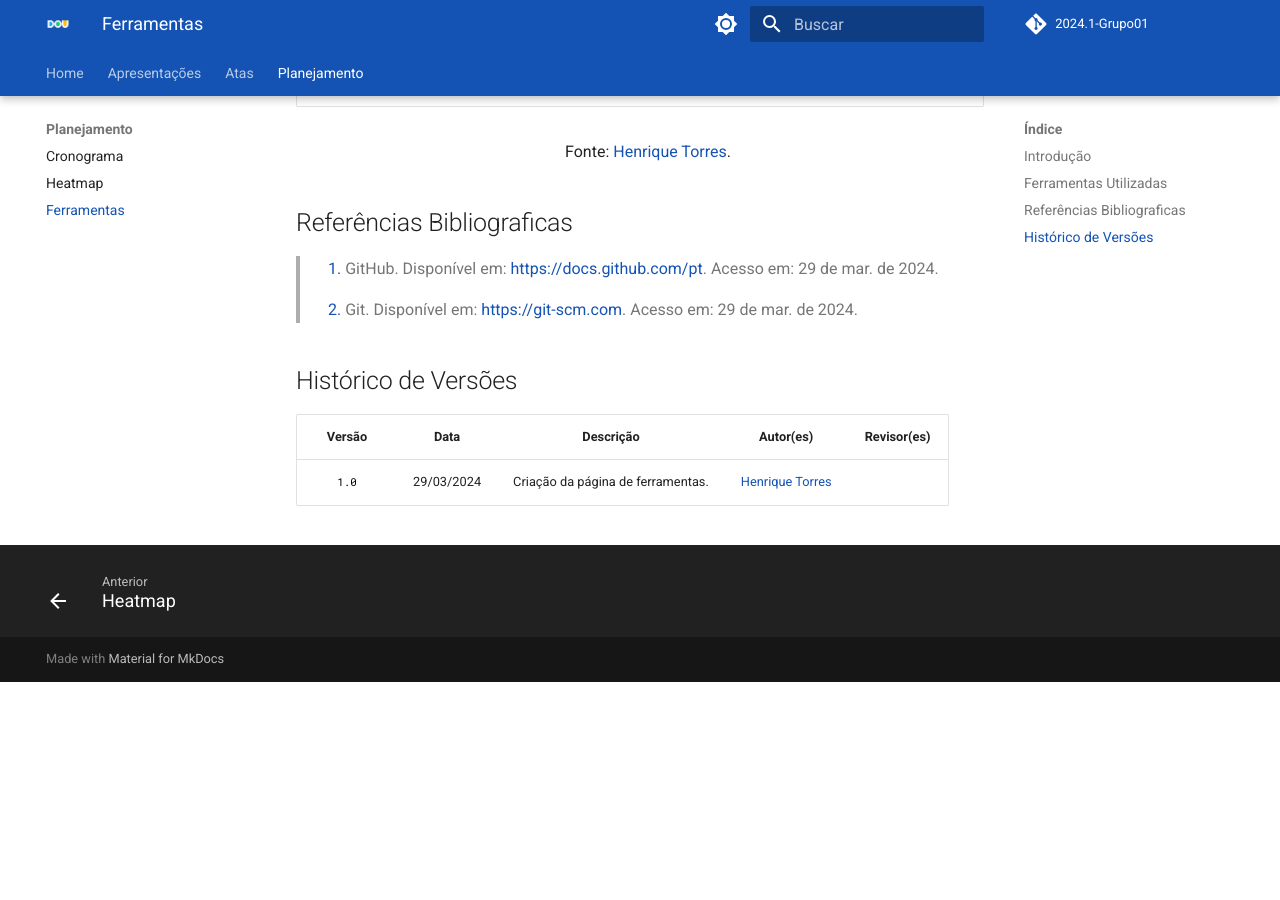
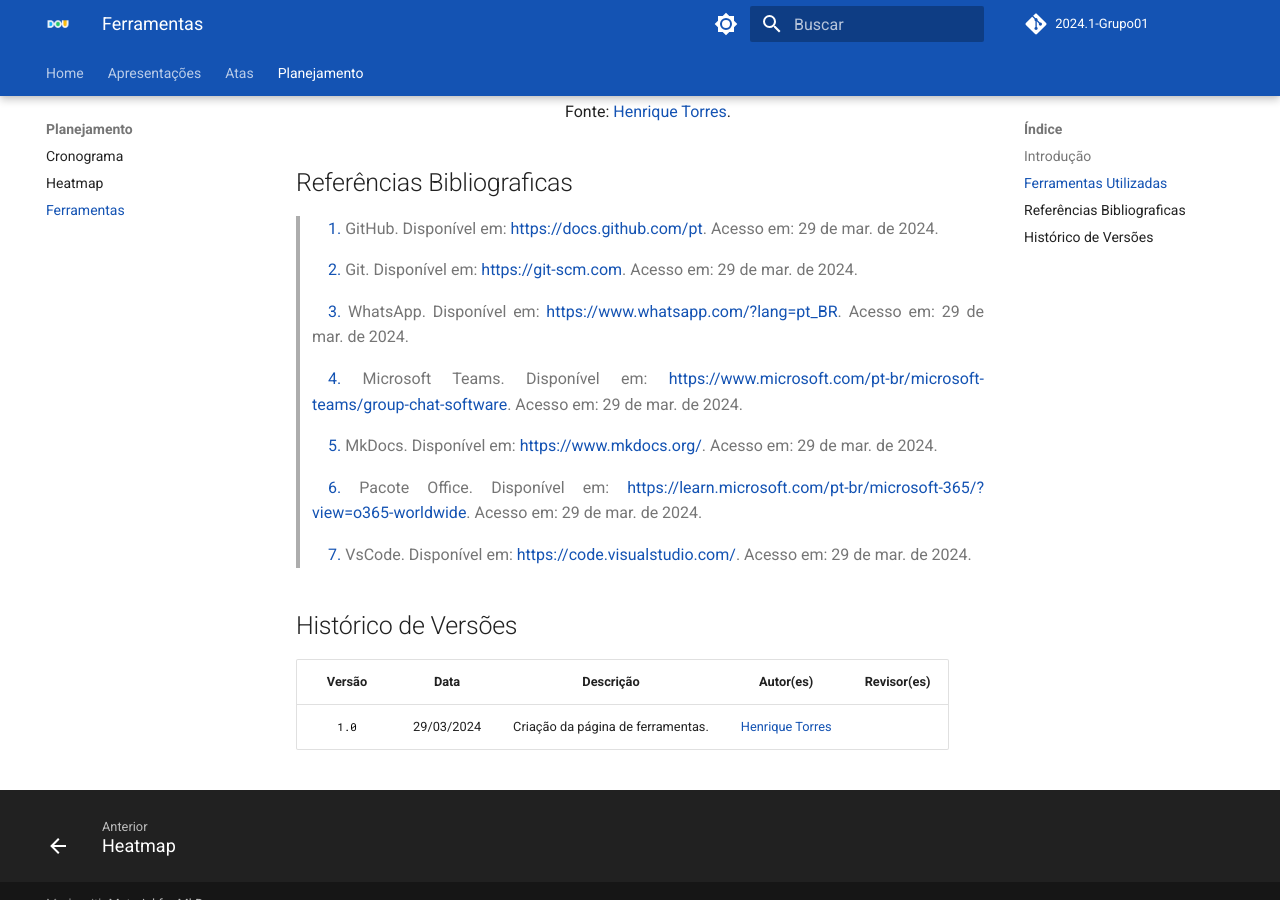
Before and after one commit to Requisitos-de-Software/2024.1-DiarioOficialdaUniao, an MkDocs documentation site: the page built from docs/planejamento/ferramentas.md, in a window 1280 px wide and 900 px high, scrolled down 1369 px. Built offline with MkDocs 1.6.1 and Material for MkDocs 9.7.7, drawn with Linux system fonts in a browser that asks for light colours; comment, search, counter and statistics services are not loaded; the version menu is left out; before the commit the page ends 2051 px from its top, so only the background shows below that; some of the changed text lies outside the part shown.

Commit message:
pagina de ferramentas finalizada

```diff
--- a/docs/planejamento/ferramentas.md
+++ b/docs/planejamento/ferramentas.md
@@ -11,12 +11,12 @@
 |                                                                                                                           |        Ferramenta         |                               Finalidade                               |
 | :-----------------------------------------------------------------------------------------------------------------------: | :-----------------------: | :--------------------------------------------------------------------: |
 |                  ![Logo do GitHub](../assets/github.png){: style="height:100px;width:100px"}                  |          GitHub           | Para organizar, versionar e documentar os artefatos produzidos para o projeto.<a id="anchor_1" href="#FRM1">^1^</a> |
-|                  ![Logo do Git](../assets/git.png){: style="height:150px;width:150px"}                  |          Git           | Para controle de versão e colaboração eficiente.<a id="anchor_1" href="#FRM1">^2^</a> |
-|                  ![Logo do Whatsapp](../assets/whatsapp.png){: style="height:100px;width:100px"}                  |          WhatsApp           | Para estabelecer uma comunicação remota de maneira fácil e rápido entre os participantes do grupo.<a id="anchor_1" href="#FRM1">^3^</a> |
-|                  ![Logo do Teams](../assets/teams.png){: style="height:100px;width:100px"}                  |          Microsoft Teams           | Para realizar as gravações das entregas.<a id="anchor_1" href="#FRM1">^4^</a> |
-|                  ![Logo do MkDocs](../assets/mkdocs.png)                  |          MkDocs           | Para geração de documentação estática a partir de arquivos Markdown.<a id="anchor_1" href="#FRM1">^5^</a> |
-|                  ![Logo do Pacote Office](../assets/office.png){: style="height:100px;width:120px"}                 |           Pacote Office           | Para criação e edição de documentos.<a id="anchor_1" href="#FRM1">^6^</a> |
-|                  ![Logo do VsCode](../assets/vscode.png){: style="height:100px;width:100px"}                  |           VsCode           | Para edição eficiente e desenvolvimento de código .<a id="anchor_1" href="#FRM1">^7^</a> |
+|                  ![Logo do Git](../assets/git.png){: style="height:110px;width:110px"}                  |          Git           | Para controle de versão e colaboração eficiente.<a id="anchor_2" href="#FRM1">^2^</a> |
+|                  ![Logo do Whatsapp](../assets/whatsapp.png){: style="height:100px;width:100px"}                  |          WhatsApp           | Para estabelecer uma comunicação remota de maneira fácil e rápido entre os participantes do grupo.<a id="anchor_3" href="#FRM1">^3^</a> |
+|                  ![Logo do Teams](../assets/teams.png){: style="height:100px;width:100px"}                  |          Microsoft Teams           | Para realizar as gravações das entregas.<a id="anchor_4" href="#FRM1">^4^</a> |
+|                  ![Logo do MkDocs](../assets/mkdocs.png)                  |          MkDocs           | Para geração de documentação estática a partir de arquivos Markdown.<a id="anchor_5" href="#FRM1">^5^</a> |
+|                  ![Logo do Pacote Office](../assets/office.png){: style="height:100px;width:120px"}                 |           Pacote Office           | Para criação e edição de documentos.<a id="anchor_6" href="#FRM1">^6^</a> |
+|                  ![Logo do VsCode](../assets/vscode.png){: style="height:100px;width:100px"}                  |           VsCode           | Para edição eficiente e desenvolvimento de código .<a id="anchor_7" href="#FRM1">^7^</a> |
 
 <font size="3"><p style="text-align: center">Fonte: [Henrique Torres](https://github.com/henriqtorresl).</p></font>
 
@@ -25,6 +25,16 @@
 >
 > <a id="FRM2" href="#anchor_2">2.</a> Git. Disponível em: [https://git-scm.com](). Acesso em: 29 de mar. de 2024.
 >
+> <a id="FRM2" href="#anchor_3">3.</a> WhatsApp. Disponível em: [https://www.whatsapp.com/?lang=pt_BR](). Acesso em: 29 de mar. de 2024.
+>
+> <a id="FRM2" href="#anchor_4">4.</a> Microsoft Teams. Disponível em: [https://www.microsoft.com/pt-br/microsoft-teams/group-chat-software](). Acesso em: 29 de mar. de 2024.
+>
+> <a id="FRM2" href="#anchor_5">5.</a> MkDocs. Disponível em: [https://www.mkdocs.org/](). Acesso em: 29 de mar. de 2024.
+>
+> <a id="FRM2" href="#anchor_6">6.</a> Pacote Office. Disponível em: [https://learn.microsoft.com/pt-br/microsoft-365/?view=o365-worldwide](). Acesso em: 29 de mar. de 2024.
+>
+> <a id="FRM2" href="#anchor_7">7.</a> VsCode. Disponível em: [https://code.visualstudio.com/](). Acesso em: 29 de mar. de 2024.
+>
 
 ## Histórico de Versões
 
```
Also changed, not shown: other parts of docs/planejamento/ferramentas.md (+1 -1 lines).
